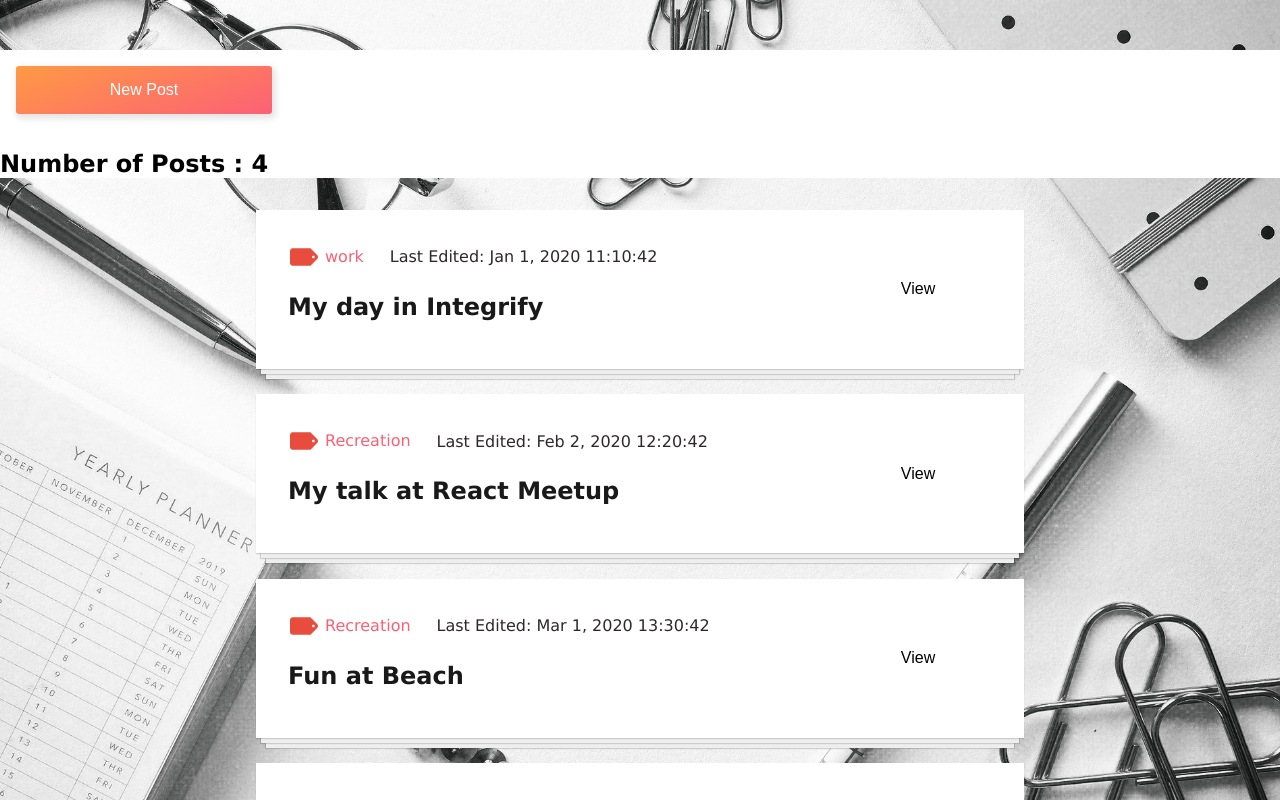
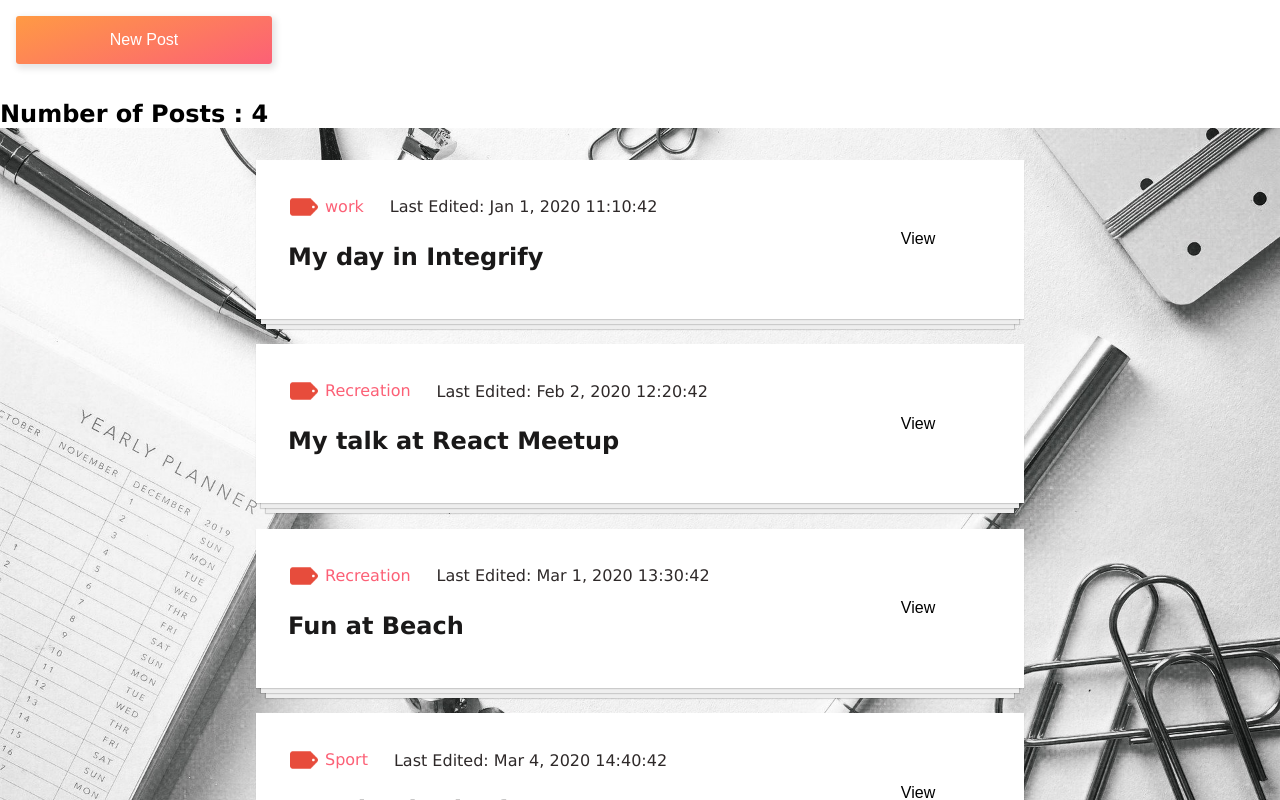
Before and after one commit to rmahato64/react-route, a React (Create React App) app: page / in a window 1280 px wide. Shown: the top 800 px of the page. Built offline with nearby package versions, Linux system fonts and the light colour scheme.

Commit message:
bottom margin fix

```diff
--- a/src/index.css
+++ b/src/index.css
@@ -8,7 +8,7 @@ body {
   background-color: rgba(245, 245, 245, 0.452);
   background-image: url(../src/img/pic2.jpg);
 
-  margin: 50px auto;
+  margin: 50px 0 auto;
 
 font-family: 'Lucida Sans', 'Lucida Sans Regular', 'Lucida Grande', 'Lucida Sans Unicode', Geneva, Verdana, sans-serif;
 
@@ -39,6 +39,7 @@ button, input {
 
 .header{
     background-color: white;
+    margin-top:-50px;
 
 }
 .header-wrapper {
```
